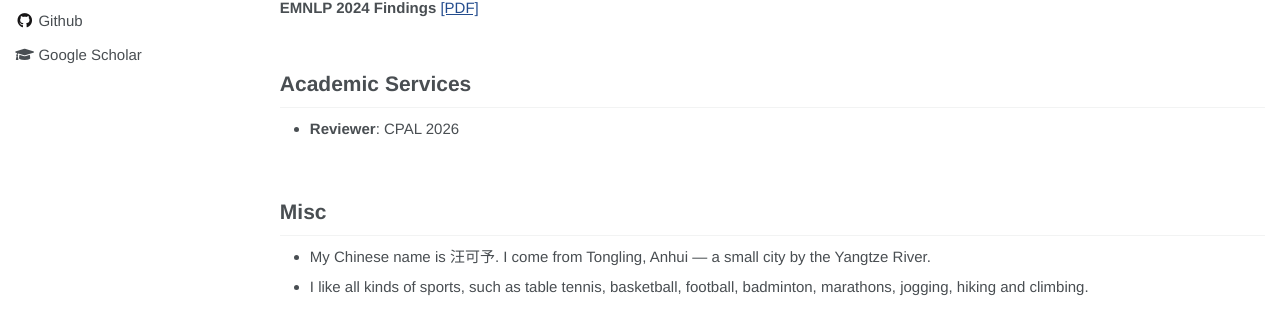
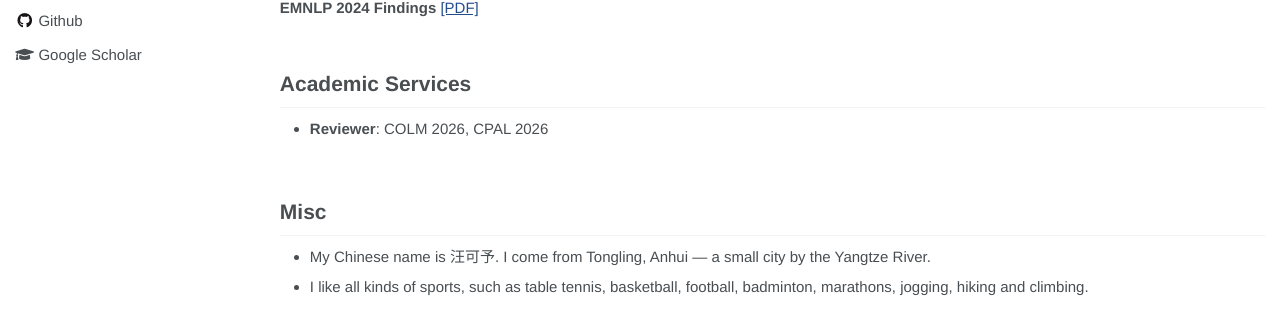
Before and after one commit to keyu-wang-2002/keyu-wang-2002.github.io, a Jekyll site: the page built from _pages/about.md, in a window 1280 px wide and 900 px high, scrolled down 807 px. Shown: the part 481-790 px from the top of the window. Built offline with Jekyll 4.4.1, drawn with Linux system fonts in a browser that asks for light colours.

Commit message:
Update about.md

```diff
--- a/_pages/about.md
+++ b/_pages/about.md
@@ -83,7 +83,7 @@ Xinyuan Song, **Keyu Wang**, Pengxiang Li, Lu Yin and Shiwei Liu \\
 <br>
 
 # Academic Services
-- **Reviewer**: CPAL 2026
+- **Reviewer**: COLM 2026, CPAL 2026
 
 <br>
 
```
